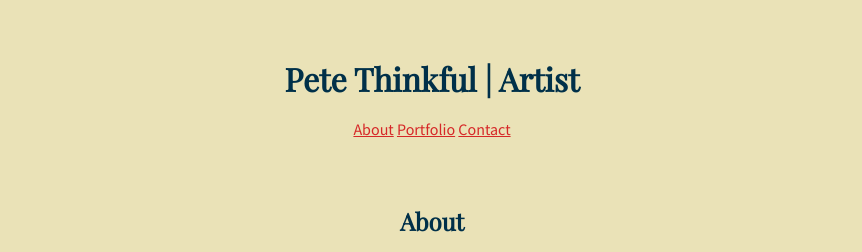
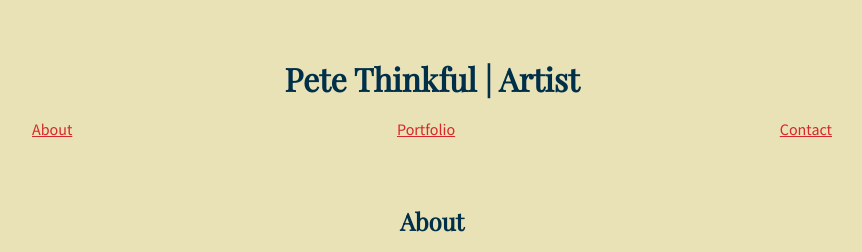
Before and after one commit to elijahlcasillas/pete-thinkful1, a plain HTML site: page index.html in a window 1280 px wide. Shown: the top 252 px of the page, without its empty margins (208-1070 px from the left). Drawn offline with nearby package versions, Linux system fonts and the light colour scheme.

Commit message:
Update style.css

```diff
--- a/style.css
+++ b/style.css
@@ -14,9 +14,16 @@ h2{font-family: "Playfair Display", Times, serif; text-align:center;}
 h3 {font-family: "Playfair Display", Times, serif;
 }
 
+nav{ display: flex;
+   justify-content: space-between;
+   margin-left: 200px;
+   margin-right: 200px;}
+
 article {
   padding: 50px 0;
 }
+
+article p{text-align:left;}
 
 article div {
   text-align: center;
@@ -24,7 +31,7 @@ article div {
 }
 
 p {
-  line-height: 1.5;text-align:left;
+  line-height: 1.5;
 }
 
 /* The div container constrains the content width within the main container to 600px */
@@ -43,17 +50,21 @@ hr {
   border: 1px solid black;
 }
 
-/* Add your solution below */
+/* circle image */
 
 .image-circle {border-radius: 50%; border-color: #003049; border-width:2px; border-style:solid;
 }
 
+/* changing colors for hovering over links */
+
 a:hover {color: #f77f00;}
 
+/* changing color for anchor tags */
+
 a {
-  color:#d62828
+  color:#d62828; margin:;
 }
-
+/* centering text for footer */
 footer {text-align:center}
 
 section{text-align:left;}
```
